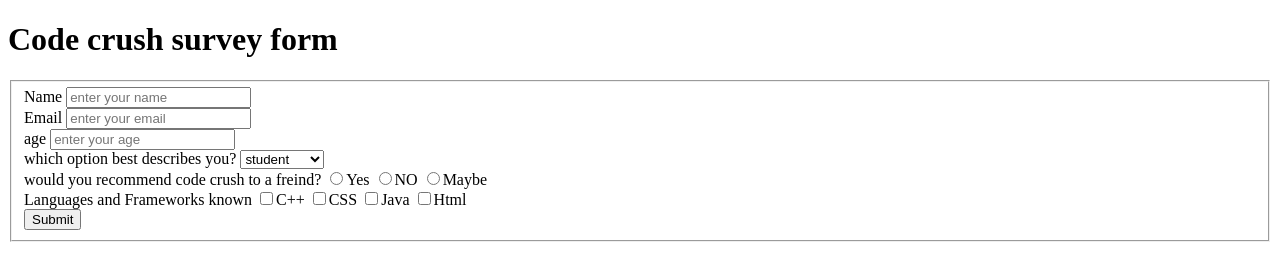
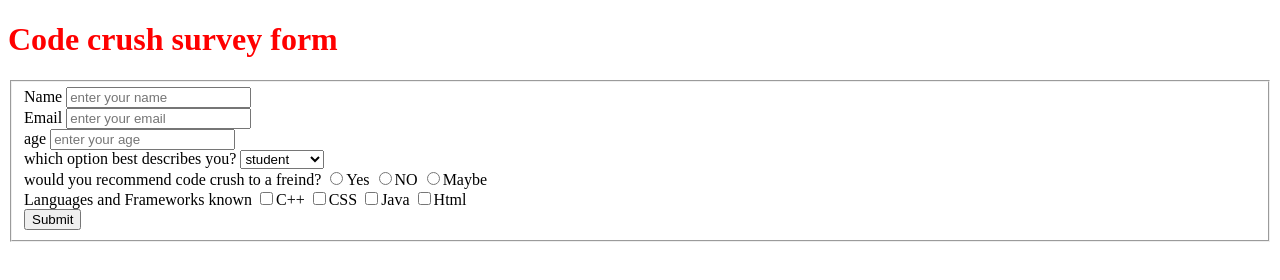
Before and after one commit to sayeed2024afg/survey-form, a plain HTML site: page index.html in a window 1280 px wide. Drawn offline with Linux system fonts and the light colour scheme.

Commit message:
linked html file with css file

```diff
--- a/index.html
+++ b/index.html
@@ -3,7 +3,9 @@
 <head>
     <meta charset="UTF-8">
     <meta name="viewport" content="width=device-width, initial-scale=1.0">
+    <link rel="stylesheet" href="style.css">
     <title>survey form</title>
+
 </head>
 <body>
 <h1>Code crush survey form</h1>
--- a/style.css
+++ b/style.css
@@ -1,3 +1,3 @@
-.h1{
-    color: rgb(255,255,0);
+h1{
+    color: red;
 }
```
